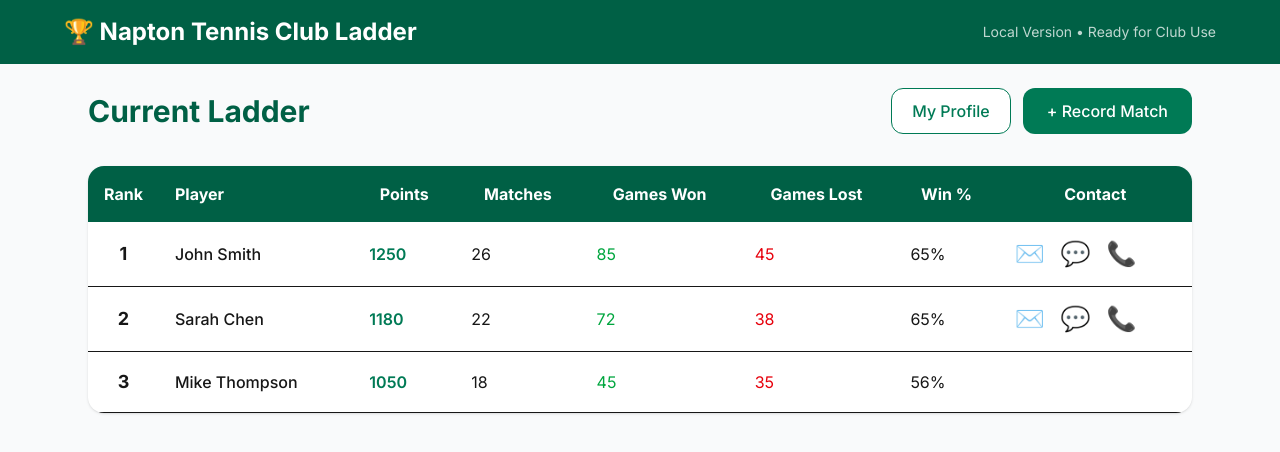
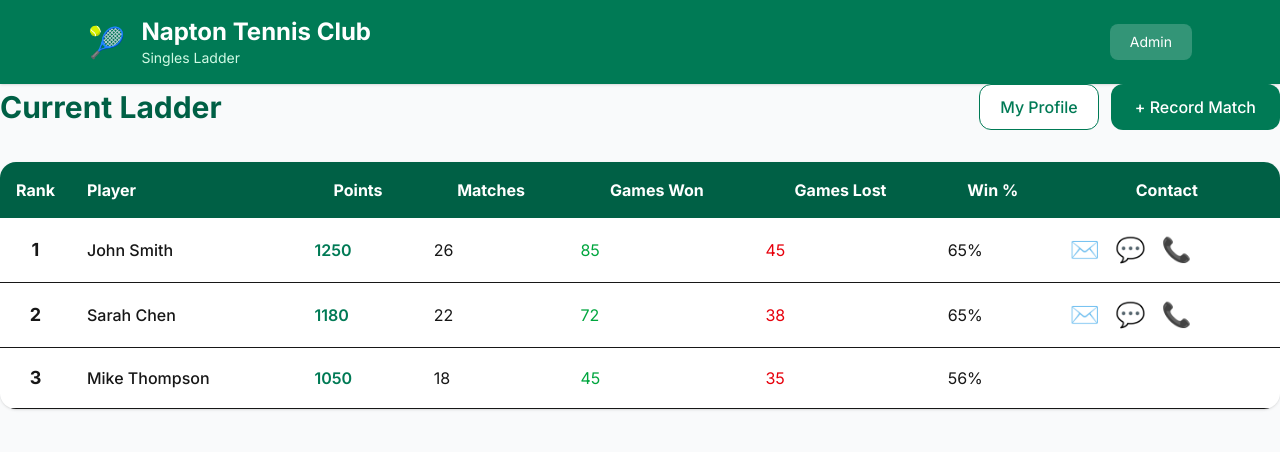
Before and after one commit to timcoker100-prog/napton-tennis-ladder, a Next.js app: page / in a window 1280 px wide. Shown: the top 452 px of the page. Built offline with nearby package versions, Linux system fonts and the light colour scheme.

Commit message:
Add Logout button for all users

```diff
--- a/app/page.tsx
+++ b/app/page.tsx
@@ -1,18 +1,57 @@
-import Ladder from "@/components/Ladder";
+'use client';
+import Ladder from '../components/Ladder';
+import { useState, useEffect } from 'react';
 
 export default function Home() {
+  const [isLoggedIn, setIsLoggedIn] = useState(false);
+
+  useEffect(() => {
+    // Simple check if user has profile
+    const hasProfile = localStorage.getItem('players') &&
+                       JSON.parse(localStorage.getItem('players') || '[]').length > 0;
+    setIsLoggedIn(hasProfile);
+  }, []);
+
+  const handleLogout = () => {
+    if (confirm("Logout and clear your session?")) {
+      localStorage.clear();
+      window.location.reload();
+    }
+  };
+
   return (
     <div className="min-h-screen bg-gray-50">
-      <nav className="bg-emerald-800 text-white p-4">
-        <div className="max-w-6xl mx-auto flex justify-between items-center">
-          <h1 className="text-2xl font-bold">🏆 Napton Tennis Club Ladder</h1>
-          <div className="text-sm opacity-75">
-            Local Version • Ready for Club Use
+      {/* Header */}
+      <header className="bg-emerald-700 text-white py-4 shadow">
+        <div className="max-w-6xl mx-auto px-6 flex justify-between items-center">
+          <div className="flex items-center gap-4">
+            <div className="text-3xl">🎾</div>
+            <div>
+              <h1 className="text-2xl font-bold">Napton Tennis Club</h1>
+              <p className="text-emerald-100 text-sm">Singles Ladder</p>
+            </div>
+          </div>
+
+          <div className="flex items-center gap-4">
+            {isLoggedIn && (
+              <button
+                onClick={handleLogout}
+                className="bg-white/20 hover:bg-white/30 px-5 py-2 rounded-lg text-sm font-medium transition"
+              >
+                Logout
+              </button>
+            )}
+            <a
+              href="/admin"
+              className="text-sm bg-white/20 hover:bg-white/30 px-5 py-2 rounded-lg transition"
+            >
+              Admin
+            </a>
           </div>
         </div>
-      </nav>
+      </header>
 
-      <main className="max-w-6xl mx-auto p-6">
+      <main>
         <Ladder />
       </main>
     </div>
```
